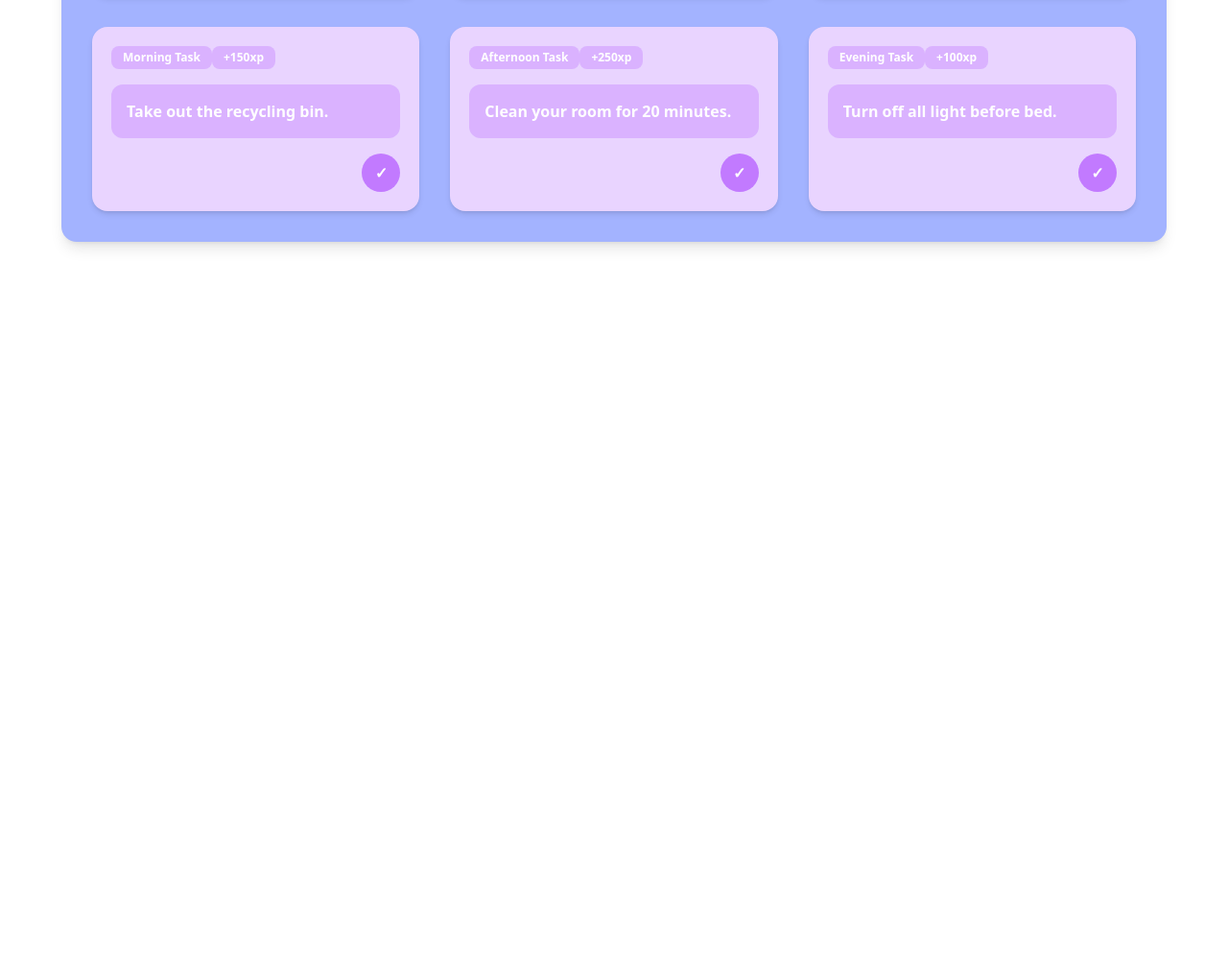
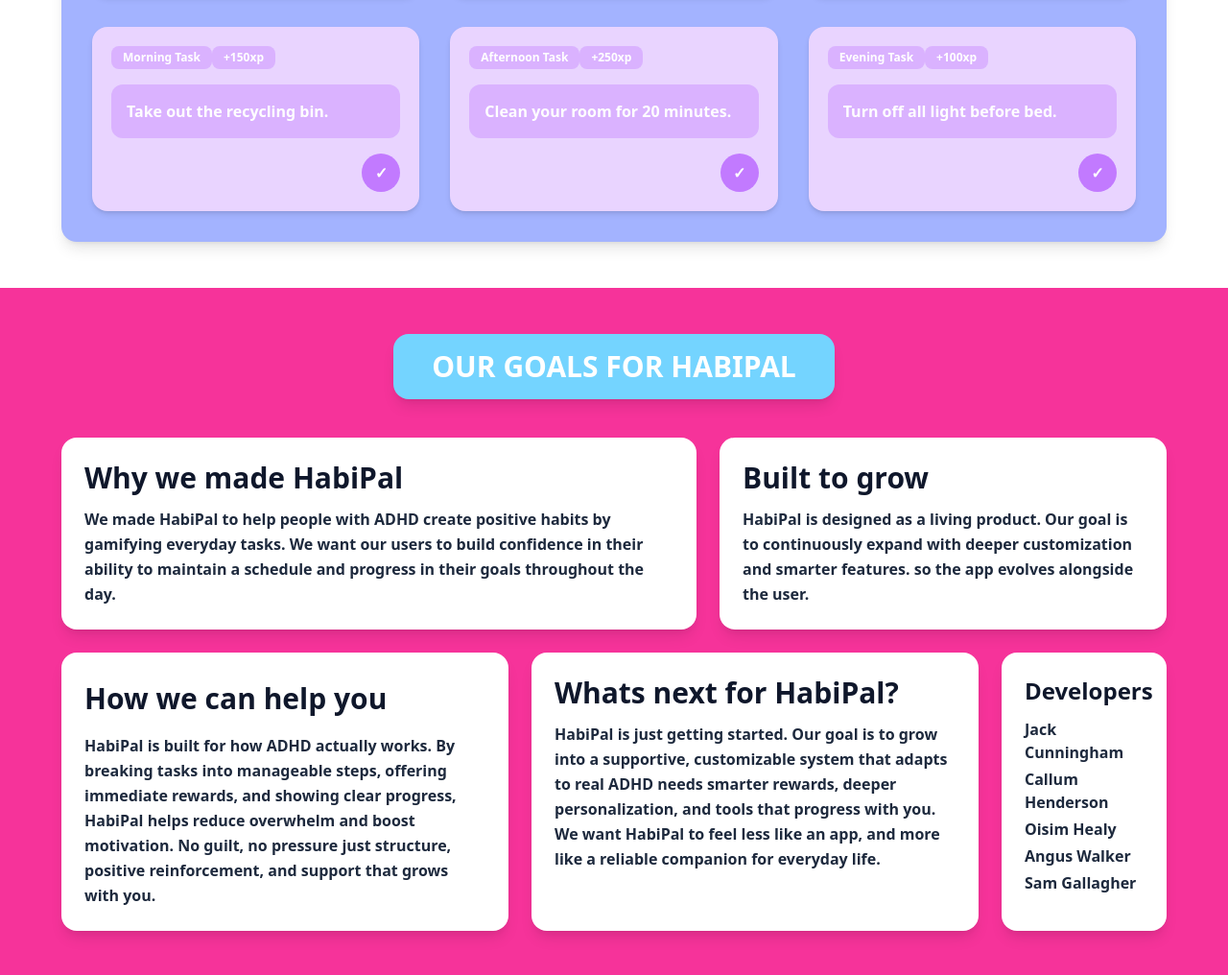
Before and after one commit to N00241978/HabiPalWebsite, a website built with Vite: page index.html in a window 1280 px wide. Shown: the part 2800-3816 px from the top of the page at 96% size. Before the commit the page ends 3100 px from the top, so only its background shows below. Built offline with nearby package versions, Linux system fonts and the light colour scheme.

Commit message:
our goals for habipal done

```diff
--- a/index.html
+++ b/index.html
@@ -295,6 +295,65 @@
       });
     </script>
 
+    <!-- Our Goal for HabiPal -->
+    <section class="w-full bg-pink-500 px-4 py-12 sm:px-6 lg:px-8">
+      <div class="mx-auto max-w-6xl">
+        <!-- title -->
+        <div class="flex justify-center">
+          <div class="rounded-2xl bg-sky-300 px-10 py-4 text-center text-3xl font-bold text-white shadow-lg">
+            OUR GOALS FOR HABIPAL
+          </div>
+        </div>
+
+        <!-- cards grid -->
+        <div class="mt-10 grid gap-6 lg:grid-cols-12">
+          <!-- why we made HabiPal -->
+          <div class="rounded-2xl bg-white p-6 shadow-lg lg:col-span-7">
+            <h3 class="text-3xl font-bold text-slate-900">Why we made HabiPal</h3>
+            <p class="mt-3 text-base font-semibold leading-relaxed text-slate-800">
+              We made HabiPal to help people with ADHD create positive habits by gamifying everyday tasks. We want our users to build confidence in their ability to maintain a schedule and progress in their goals throughout the day.
+            </p>
+          </div>
+
+          <!-- built to grow -->
+          <div class="rounded-2xl bg-white p-6 shadow-lg lg:col-span-5">
+            <h3 class="text-3xl font-bold text-slate-900">Built to grow</h3>
+            <p class="mt-3 text-base font-semibold leading-relaxed text-slate-800">
+              HabiPal is designed as a living product. Our goal is to continuously expand with deeper customization and smarter features. so the app evolves alongside the user.
+            </p>
+          </div>
+
+          <!-- how we can help you -->
+          <div class="rounded-2xl bg-white p-6 shadow-lg lg:col-span-5">
+            <h3 class="text-3xl font-bold leading-relaxed text-slate-900">How we can help you</h3>
+            <p class="mt-3 text-base font-semibold leading-relaxed text-slate-800">
+              HabiPal is built for how ADHD actually works. By breaking tasks into manageable steps, offering immediate rewards, and showing clear progress, HabiPal helps reduce overwhelm and boost motivation. No guilt, no pressure just structure, positive reinforcement, and support that grows with you.
+            </p>
+          </div>
+
+          <!-- whats next -->
+           <div class="rounded-2xl bg-white p-6 shadow-lg lg:col-span-5">
+            <h3 class="text-3xl font-bold text-slate-900">Whats next for HabiPal?</h3>
+            <p class="mt-3 text-base font-semibold leading-relaxed text-slate-800">
+              HabiPal is just getting started. Our goal is to grow into a supportive, customizable system that adapts to real ADHD needs smarter rewards, deeper personalization, and tools that progress with you. We want HabiPal to feel less like an app, and more like a reliable companion for everyday life.
+            </p>
+           </div>
+
+           <!-- develpoers -->
+            <div class="rounded-2xl bg-white p-6 shadow-lg lg:col-span-2">
+              <h3 class="text-2xl font-bold text-slate-900">Developers</h3>
+              <ul class="mt-3 space-y-1 text-base font-semibold text-slate-800">
+                <li>Jack Cunningham</li>
+                <li>Callum Henderson</li>
+                <li>Oisim Healy</li>
+                <li>Angus Walker</li>
+                <li>Sam Gallagher</li>
+              </ul>
+            </div>
+        </div>
+      </div>
+    </section>
+
     <script type="module" src="/src/main.js"></script>
   </body>
 </html>
```
